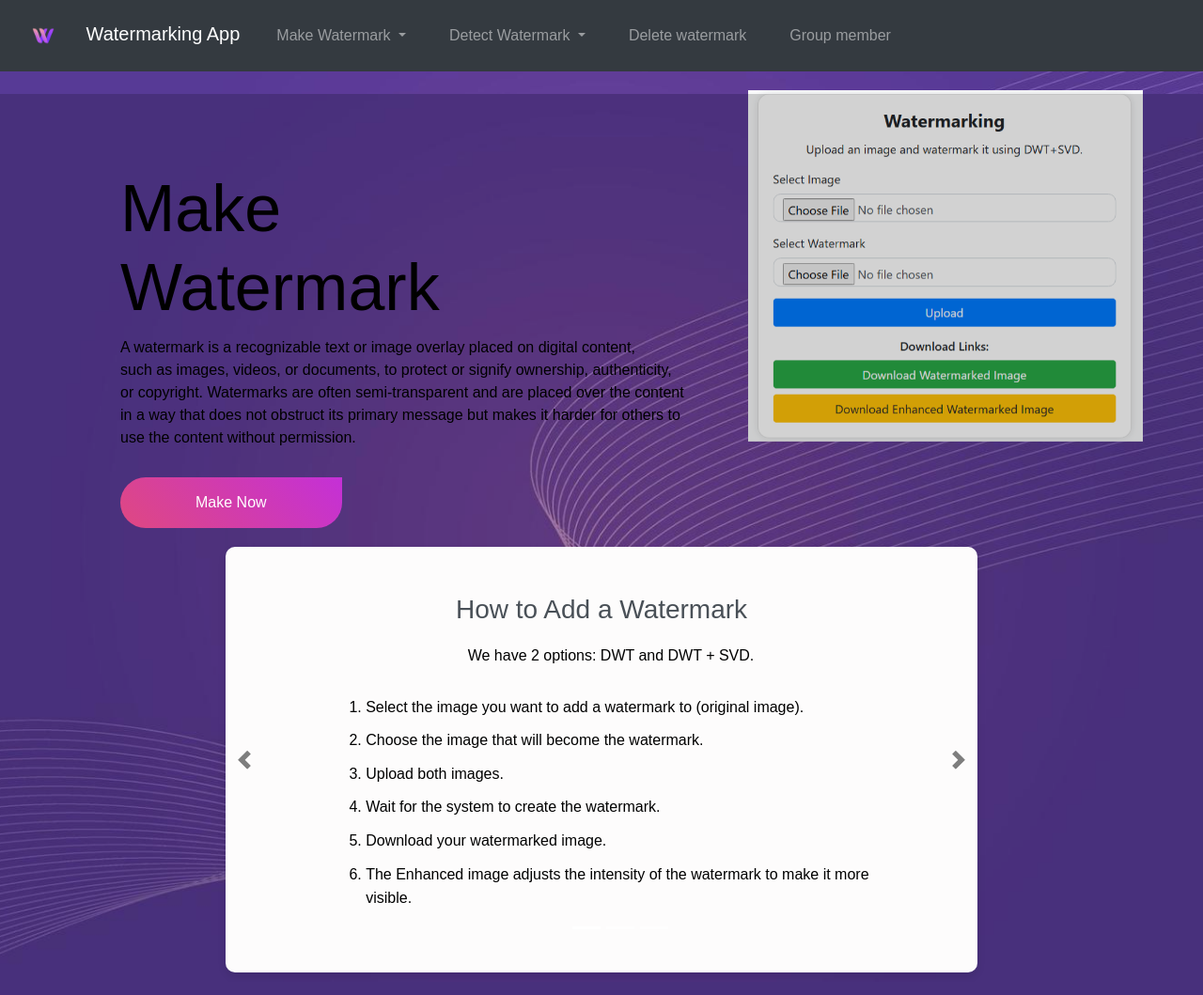
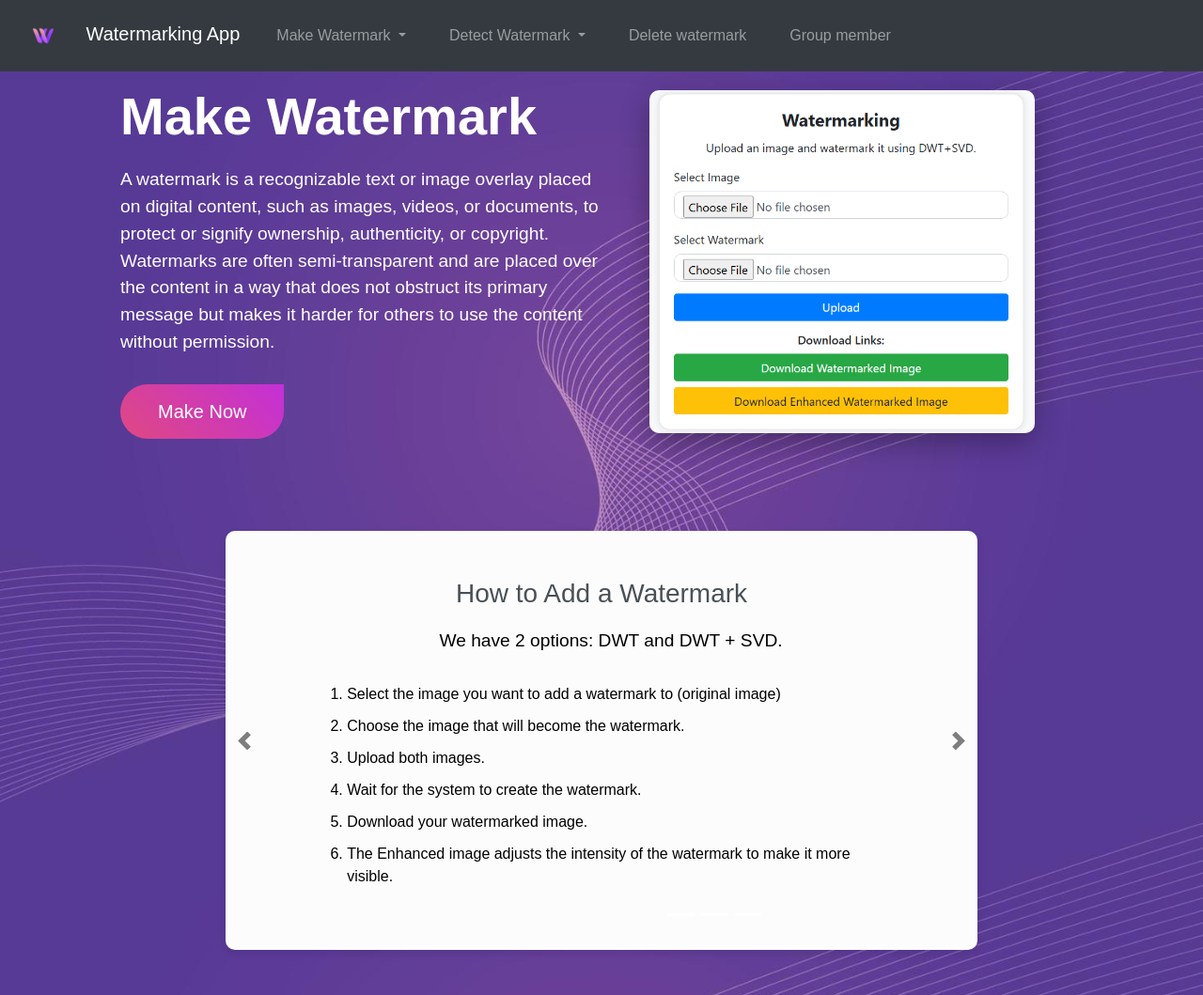
Before and after one commit to Poomdevkub/Watermark-Picture, a Flask app: page / in a window 1280 px wide. Shown: the whole page at 94% size. Before the commit the page ends 1035 px from the top, so only its background shows below. Run offline with Flask 3, Linux system fonts and the light colour scheme; some libraries are stand-ins or nearby versions.

Commit message:
แก้ CSS

```diff
--- a/Web/watermark_app/static/styles.css
+++ b/Web/watermark_app/static/styles.css
@@ -8,7 +8,6 @@ body {
    background-attachment: fixed;
    background-position: center;
    background-size: cover;
-   margin-top: 100px;
 }
 
 .card {
@@ -39,27 +38,45 @@ body {
    font-family: 'Poppins', sans-serif;
 }
 
-.hero {
-   width: 100%;
-   min-height: 100vh;
-   background-image: url('/static/images/modern.jpg');
-   background-position: center;
-   background-size: cover;
-   background-attachment: fixed; /* ทำให้พื้นหลังเลื่อนตามได้ */
-   padding: 10px 10%;
-   overflow: hidden;
-   position: relative;
+.hero-section {
+   display: flex;
+   justify-content: space-between;
+   align-items: center;
+   padding: 30px 10%;
+   margin-top: 60px;
 }
 
-.hero::before {
-   content: '';
-   position: absolute;
-   top: 0;
-   left: 0;
-   right: 0;
-   bottom: 0;
-   background-color: rgba(0, 0, 0, 0.178); /* ความทึบของพื้นหลัง */
-   z-index: 1;
+.hero-content {
+   max-width: 50%;
+   color: #fff;
+}
+
+.hero-content h1 {
+   font-size: 3.5rem;
+   font-weight: bold;
+   margin-bottom: 20px;
+}
+
+.hero p {
+   font-size: 1.2rem;
+   margin-bottom: 30px;
+}
+
+.hero-btn:hover {
+   background-color: #003bb3;
+}
+
+.hero-image {
+   max-width: 50%;
+   display: flex;
+   justify-content: center;
+}
+
+.hero-image img {
+   width: 80%;
+   height: auto;
+   border-radius: 10px;
+   box-shadow: 0 10px 30px rgba(0, 0, 0, 0.3);
 }
 
 .content {
@@ -100,7 +117,7 @@ nav ul li a {
    padding: 14px 40px;
    color: #fff;
    background-image: linear-gradient(45deg, #df4881, #c430d7);
-   font-size: 14px;
+   font-size: 20px;
    border-radius: 30px;
    border-top-right-radius: 0;
    transition: all 0.5s ease;
@@ -108,19 +125,19 @@ nav ul li a {
 
 .bth:hover {
    background-image: linear-gradient(45deg, #c430d7, #df4881);
-   padding: 16px 85px; /* ขยายขนาดของปุ่มเล็กน้อย */
+   color: #ffffff;
+   padding: 16px 50px; /* ขยายขนาดของปุ่มเล็กน้อย */
    transform: scale(1.05); /* ขยายปุ่มเล็กน้อย */
    border-top-right-radius: 30px;
+   text-decoration: none;
 }
 
 .content h1 {
    font-size: 70px;
-   color: #000000;
 }
 
 .content p {
    margin: 10px 0 30px;
-   color: #000000;
    animation-delay: 0.5s;
 }
 
@@ -130,38 +147,67 @@ nav ul li a {
    animation-delay: 1s;
 }
 
-.bth:hover {
-   border-top-right-radius: 30px;
+/* Feature Image Specific Animation */
+.feature-img.anim {
+   animation: moveRight 1s ease-in-out forwards;
 }
 
-.feature-img {
-    width: 420px; /* Adjust the width to fit the design */
-    position: absolute; /* Keep it absolute for better control */
-    top: 12%; /* Position it higher for better visibility */
-    right: 5%;
-}
-
-.feature-img.anim {
-   animation-delay: 1.5s;
-}
-
+/* General Animation for other elements */
 .anim {
    opacity: 0;
    transform: translateY(30px);
-   animation: moveup 0.5s linear forwards;
+   animation: moveLeft 1s ease-in-out forwards;
 }
 
+.carousel-anim {
+   animation: fadeIn 1s ease-in-out;
+}
+
+@keyframes fadeIn {
+   from {
+       opacity: 0;
+   }
+   to {
+       opacity: 1;
+   }
+}
+
+/* Keyframes for vertical movement (used by other elements with .anim) */
 @keyframes moveup {
    100% {
        opacity: 1;
-       transform: translateY(0px);
+       transform: translateY(0px); /* Moves upwards */
    }
 }
+
+/* Keyframes for right-to-left movement (used by .feature-img) */
+@keyframes moveRight {
+   0% {
+       opacity: 0;
+       transform: translateX(100%); /* Start off-screen to the right */
+   }
+   100% {
+       opacity: 1;
+       transform: translateX(0); /* Slide into the final position */
+   }
+}
+
+@keyframes moveLeft {
+   0% {
+       opacity: 0;
+       transform: translateX(-100%); /* Start off-screen to the left */
+   }
+   100% {
+       opacity: 1;
+       transform: translateX(0); /* Slide into the final position */
+   }
+}
+
 
 .content ol {
    margin-top: 20px; /* เพิ่มระยะห่างระหว่างข้อความอธิบายกับปุ่ม */
    margin-left: 20px;
-   color: #000000; /* สีขาว */
+   color: #ffffff; /* สีขาว */
    line-height: 1.6; /* ปรับระยะห่างบรรทัดให้อ่านง่าย */
 }
 
@@ -170,15 +216,21 @@ nav ul li a {
 }
 
 .dwt {
-   background-color: #f8f9fa; /* Light background color */
-   border: 1px solid #dee2e6; /* Light border */
-   border-radius: 0.25rem; /* Rounded corners */
    padding: 10px; /* Padding inside the box */
    margin: 20px;
 }
 
+.dwt-text{
+   color: #ffffff;
+}
+
 .dwt-description {
    margin-bottom: 1rem; /* Space below description */
+}
+
+.dwt-anim{
+   opacity: 0; /* Start invisible */
+   animation: fadeIn 1s forwards; /* Apply fadeIn animation */
 }
 
 .dwt ol {
@@ -319,3 +371,13 @@ nav + .dwt {
    width: 100%; /* Ensure it takes the full width */
    padding-left: 0; /* Remove default padding */
 }
+
+.indent {
+    margin-bottom: 0.5em; /* Space between this item and the next */
+}
+
+.sub-list {
+    list-style-type: circle; /* Use circle style for nested list */
+    padding-left: 2em; /* Additional indentation for nested elements */
+    padding-top: 10px;
+}
--- a/Web/watermark_app/templates/Delete watermark.html
+++ b/Web/watermark_app/templates/Delete watermark.html
@@ -13,7 +13,7 @@
 <body>
     {% include 'navigation.html' %} <!-- นำเข้า Navigation Bar หากมี -->
 
-    <div class="container d-flex justify-content-center">
+    <div class="content d-flex justify-content-center mt-5">
         <div class="card" style="width: 600px;"> <!-- กำหนดความกว้างของการ์ด -->
             <div class="card-body">
                 <h5 class="card-title text-center">Remove Watermark</h5>
--- a/Web/watermark_app/templates/Detect watermark_Original.html
+++ b/Web/watermark_app/templates/Detect watermark_Original.html
@@ -12,7 +12,7 @@
 <body>
     {% include 'navigation.html' %}
 
-    <div class="container d-flex justify-content-center">
+    <div class="content d-flex justify-content-center mt-5">
         <div class="card" style="width: 600px;"> <!-- กำหนดความกว้างของการ์ด -->
             <div class="card-body">
                 <h5 class="card-title text-center">Detect Watermark</h5>
--- a/Web/watermark_app/templates/Detect watermark_Watermarked.html
+++ b/Web/watermark_app/templates/Detect watermark_Watermarked.html
@@ -12,7 +12,7 @@
 <body>
     {% include 'navigation.html' %}
 
-    <div class="container d-flex justify-content-center">
+    <div class="content d-flex justify-content-center mt-5">
         <div class="card" style="width: 600px;"> <!-- กำหนดความกว้างของการ์ด -->
             <div class="card-body">
                 <h5 class="card-title text-center">Detect Watermark</h5>
--- a/Web/watermark_app/templates/index.html
+++ b/Web/watermark_app/templates/index.html
@@ -13,19 +13,26 @@
         {% include 'navigation.html' %}
 
         <div class="hero">
-            <div class="content">
-                <h1 class="anim">
-                    Make<br />
-                    Watermark
-                </h1>
-                <p class="anim">
-                    A watermark is a recognizable text or image overlay placed on digital content,<br />
-                    such as images, videos, or documents, to protect or signify ownership, authenticity,<br />
-                    or copyright. Watermarks are often semi-transparent and are placed over the content <br />
-                    in a way that does not obstruct its primary message but makes it harder for others to <br />
-                    use the content without permission.
-                </p>
-                <a href="/make-watermark" class="bth anim">Make Now</a>
+            <div class="hero-section">
+                <div class="hero-content">
+                    <h1 class="anim">
+                        Make Watermark
+                    </h1>
+                    <p class="anim">
+                        A watermark is a recognizable text or image overlay placed on digital content,
+                        such as images, videos, or documents, to protect or signify ownership, authenticity,
+                        or copyright. Watermarks are often semi-transparent and are placed over the content
+                        in a way that does not obstruct its primary message but makes it harder for others to
+                        use the content without permission.
+                    </p>
+                    <a href="/make-watermark-dwt" class="bth anim">Make Now</a>
+                </div>
+                <div class="hero-image">
+                    <img src="{{ url_for('static', filename='images/Screenshot.png') }}" alt="Watermark App Screenshot" class="feature-img anim" />
+                </div>
+            </div>
+
+            <div class="carousel-anim py-5">
                 <div id="carouselExampleIndicators" class="carousel slide" data-ride="carousel">
                     <ol class="carousel-indicators">
                         <li data-target="#carouselExampleIndicators" data-slide-to="0" class="active"></li>
@@ -37,10 +44,10 @@
                             <div class="container watermark-steps step-one">
                                 <div class="row justify-content-center">
                                     <div class="col-md-10 step">
-                                        <h3 class="anim text-center">How to Add a Watermark</h3>
-                                        <p class="anim text-center">We have 2 options: DWT and DWT + SVD.</p>
-                                        <ol class="anim">
-                                            <li>Select the image you want to add a watermark to (original image).</li>
+                                        <h3 class="text-center">How to Add a Watermark</h3>
+                                        <p class="text-center">We have 2 options: DWT and DWT + SVD.</p>
+                                        <ol>
+                                            <li>Select the image you want to add a watermark to (original image)</li>
                                             <li>Choose the image that will become the watermark.</li>
                                             <li>Upload both images.</li>
                                             <li>Wait for the system to create the watermark.</li>
@@ -55,8 +62,8 @@
                             <div class="container watermark-steps step-two">
                                 <div class="row justify-content-center">
                                     <div class="col-md-10 step">
-                                        <h3 class="anim text-center">Steps to Detect a Watermark</h3>
-                                        <ol class="anim">
+                                        <h3 class="text-center">Steps to Detect a Watermark</h3>
+                                        <ol>
                                             <li>Upload Original Image: Select and upload the original image you want to use for watermark detection.</li>
                                             <li>Upload Watermarked Image: Select and upload the image you suspect contains the watermark.</li>
                                             <li>Click the "Detect a Watermark" button and wait for the system to analyze the images.</li>
@@ -70,8 +77,8 @@
                             <div class="container watermark-steps step-three">
                                 <div class="row justify-content-center">
                                     <div class="col-md-10 step">
-                                        <h3 class="anim text-center">Steps to Delete a Watermark</h3>
-                                        <ol class="anim">
+                                        <h3 class="text-center">Steps to Delete a Watermark</h3>
+                                        <ol>
                                             <li>Upload Original Image: Select and upload the original image for watermark detection.</li>
                                             <li>Upload Watermarked Image: Select and upload the image you suspect contains the watermark.</li>
                                             <li>Click the "Delete a Watermark" button and wait for the system to analyze the images.</li>
@@ -91,10 +98,8 @@
                         <span class="sr-only">Next</span>
                     </a>
                 </div>
-
             </div>
         </div>
-        <img src="{{ url_for('static', filename='images/Screenshot.png') }}" class="feature-img anim" />
         <script src="https://code.jquery.com/jquery-3.5.1.slim.min.js"></script>
         <script src="https://cdn.jsdelivr.net/npm/@popperjs/core@2.0.6/dist/umd/popper.min.js"></script>
         <script src="https://stackpath.bootstrapcdn.com/bootstrap/4.5.2/js/bootstrap.min.js"></script>
```
Also changed, not shown: Web/watermark_app/templates/Make watermark_DWT+SVD.html (+31 -17 lines), Web/watermark_app/templates/Make watermark_DWT.html (+20 -15 lines).
